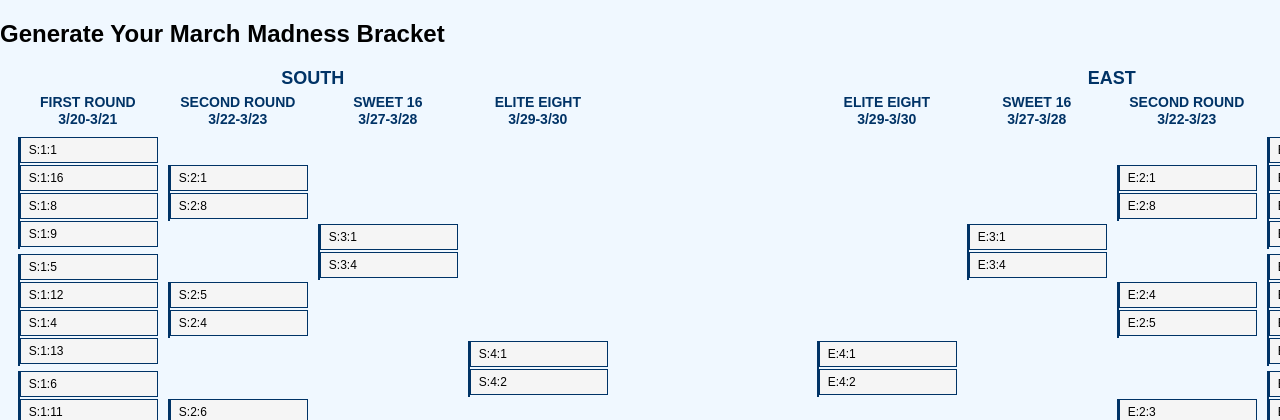
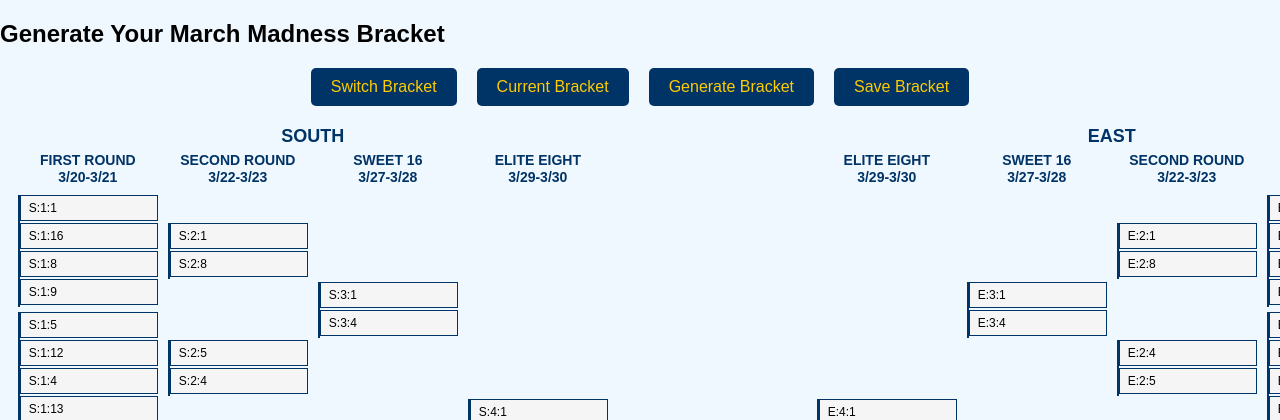
Before and after one commit to mlraburn/marchMadness, a Flask app: page /generate-bracket in a window 1280 px wide; the page is wider, and only the part inside the window is pictured. Shown: the part 158-578 px from the top of that part. Run offline with Flask 3, Linux system fonts and the light colour scheme.

Commit message:
Buttons added to simulate page

```diff
--- a/templates/simulate.html
+++ b/templates/simulate.html
@@ -1,6 +1,13 @@
 {% extends 'base.html' %}
 {% block content %}
 <h2>Generate Your March Madness Bracket</h2>
+
+<div class="bracket-controls" style="display: flex; justify-content: center; gap: 20px; margin-bottom: 20px;">
+    <button id="switch-bracket-btn" style="background-color: #003366; color: #ffcc00; border: none; padding: 10px 20px; font-size: 16px; border-radius: 5px; cursor: pointer;">Switch Bracket</button>
+    <button id="current-bracket-btn" style="background-color: #003366; color: #ffcc00; border: none; padding: 10px 20px; font-size: 16px; border-radius: 5px; cursor: pointer;">Current Bracket</button>
+    <button id="generate-bracket-btn" style="background-color: #003366; color: #ffcc00; border: none; padding: 10px 20px; font-size: 16px; border-radius: 5px; cursor: pointer;">Generate Bracket</button>
+    <button id="save-bracket-btn" style="background-color: #003366; color: #ffcc00; border: none; padding: 10px 20px; font-size: 16px; border-radius: 5px; cursor: pointer;">Save Bracket</button>
+</div>
 
 <div class="bracket-wrapper">
     <!-- LEFT COLUMN - South and West Regions -->
```
